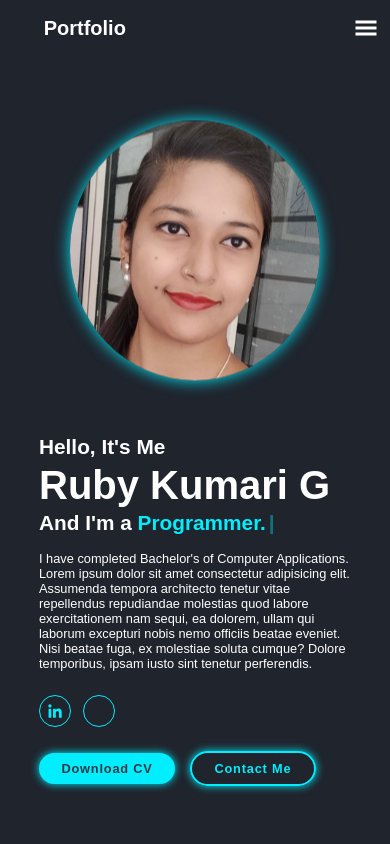
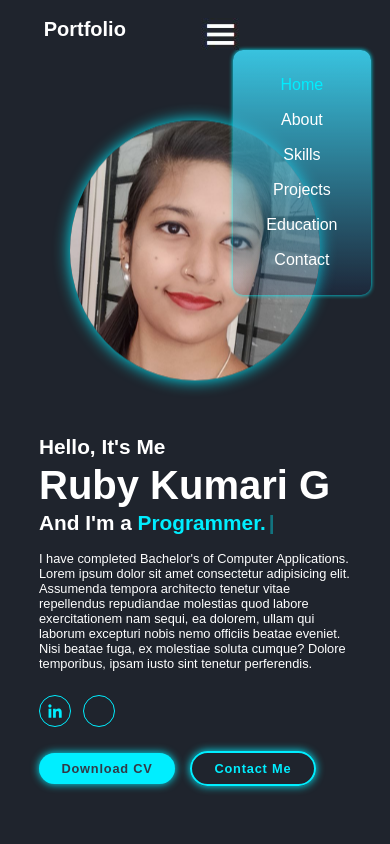
Before and after one commit to Rubykumari12/Portfolio, a React (Create React App) app: page / in a window 390 px wide. Shown: the top 844 px of the page. Built offline with nearby package versions, Linux system fonts and the light colour scheme; some icons are missing.

Commit message:
added dropdown menu in header and installed package in package.json

```diff
--- a/package.json
+++ b/package.json
@@ -11,6 +11,7 @@
     "react-dom": "^18.2.0",
     "react-hot-toast": "^2.4.1",
     "react-icons": "^4.12.0",
+    "react-router-dom": "^6.21.1",
     "react-scripts": "5.0.1",
     "react-simple-typewriter": "^5.0.1",
     "web-vitals": "^2.1.4"
@@ -38,5 +39,8 @@
       "last 1 firefox version",
       "last 1 safari version"
     ]
+  },
+  "devDependencies": {
+    "tailwindcss": "^3.4.0"
   }
 }
--- a/src/Header.js
+++ b/src/Header.js
@@ -1,8 +1,9 @@
-import React from "react";
-import { GiHamburgerMenu } from "react-icons/gi";
+import React, { useState } from "react";
 import { FaFile } from "react-icons/fa6";
 
 const Header = () => {
+  const [listOpen, setListOpen] = useState(false);
+
   return (
     <div>
       <header className="header">
@@ -11,18 +12,39 @@ const Header = () => {
           Portfolio
         </a>
 
-        <GiHamburgerMenu className="bx bx-menu" id="menu-icon" />
-
-        <nav className="navbar">
+        <div className="navbar">
+          <img
+            id="list-icon"
+            src={listOpen ? "/images/closeIcon.jpg" : "/images/listIcon.jpg"}
+            onClick={() => setListOpen(!listOpen)}
+          />
+          <ul
+            id="listOpen"
+            className={`${"navbarList"} ${listOpen && "listOpen"}`}
+            onClick={() => setListOpen(false)}
+          >
+            <li>
               <a href="#home" className="active">
                 Home
               </a>
+            </li>
+            <li>
               <a href="#about">About</a>
+            </li>
+            <li>
               <a href="#skills">Skills</a>
+            </li>
+            <li>
               <a href="#projects">Projects</a>
+            </li>
+            <li>
               <a href="#education">Education</a>
+            </li>
+            <li>
               <a href="#contact">Contact</a>
-        </nav>
+            </li>
+          </ul>
+        </div>
       </header>
     </div>
   );
--- a/src/index.css
+++ b/src/index.css
@@ -70,12 +70,22 @@ section {
   display: inline-block;
 }
 
+.navbarList {
+  font-size: 1.7rem;
+  color: var(--text-color);
+  margin-left: 4rem;
+  transition: 0.3s;
+  display: inline-block;
+  list-style: none;
+  display: flex;
+}
+
 .navbar a:hover,
 .navbar a.active {
   color: var(--main-color);
 }
 
-#menu-icon {
+#list-icon {
   font-size: 3rem;
   color: var(--text-color);
   display: none;
@@ -550,7 +560,7 @@ span {
 
 @media (max-width: 991px) {
   .header {
-    padding: 2rem 3%;
+    padding: 2.3rem 3%;
   }
 
   section {
@@ -567,20 +577,44 @@ span {
 }
 
 @media (max-width: 768px) {
-  #menu-icon {
+  .header {
+    flex-direction: column;
+    align-items: flex-start;
+  }
+
+  #list-icon {
     display: block;
+    cursor: pointer;
   }
 
   .navbar {
     position: absolute;
-    top: 100%;
-    left: 0;
-    width: 100%;
-    padding: 1rem 3%;
-    background: var(--bg-color);
-    border-top: 0.1rem solid rgba(0, 0, 0, 0.2);
-    box-shadow: 0 0.5rem 1rem rgba(0, 0, 0, 0.2);
+    right: 0;
+    margin-right: 5%;
+    flex-direction: column;
+    align-items: flex-end;
+    gap: 11px;
+    z-index: 3;
+  }
+
+  .navbarList {
     display: none;
+    flex-direction: column;
+    align-items: center;
+    gap: 13px;
+    border-radius: 10px;
+    padding: 24px 33px;
+    background: linear-gradient(
+      0deg,
+      rgba(25, 55, 109, 0.2) 0%,
+      rgb(57, 195, 223) 100%
+    );
+    box-shadow: 0 0 4px 0 var(--main-color);
+  }
+
+  #listOpen {
+    display: flex;
+    z-index: 1;
   }
 
   .navbar.active {
@@ -588,9 +622,8 @@ span {
   }
 
   .navbar a {
-    display: block;
     font-size: 2rem;
-    margin: 3rem 0;
+    margin: 0.25rem 0;
   }
 
   .logo {
@@ -670,8 +703,7 @@ span {
     justify-content: center;
     align-items: center;
     gap: 5rem;
-    /* padding: 18% 10%; */
-    padding: 6% 4%;
+    padding: 15% 4% 6% 4%;
   }
 
   .skills p {
@@ -680,12 +712,11 @@ span {
   }
 
   .projects {
-    /* padding: 18% 10%; */
-    padding: 4%;
+    padding: 18% 4% 6% 4%;
   }
 
   .projects h2 {
-    margin-bottom: 3rem;
+    margin-bottom: 4rem;
   }
 
   .projects-container {
@@ -698,8 +729,7 @@ span {
   }
 
   .education {
-    /* padding: 18% 10%; */
-    padding: 0;
+    padding: 15% 0 4% 0;
   }
 
   .education-container {
@@ -728,12 +758,10 @@ span {
   .heading {
     text-align: center;
     font-size: 4.5rem;
-    padding: 4%;
   }
 
   .contact {
-    /* padding: 18% 10%; */
-    padding: 4%;
+    padding: 8%;
   }
 }
 
```
Also changed, not shown: src/App.js (+5 -2 lines), 1 other file (tests, documents, lock files or other folders). Lines whose indentation alone changed are shown as unchanged.
